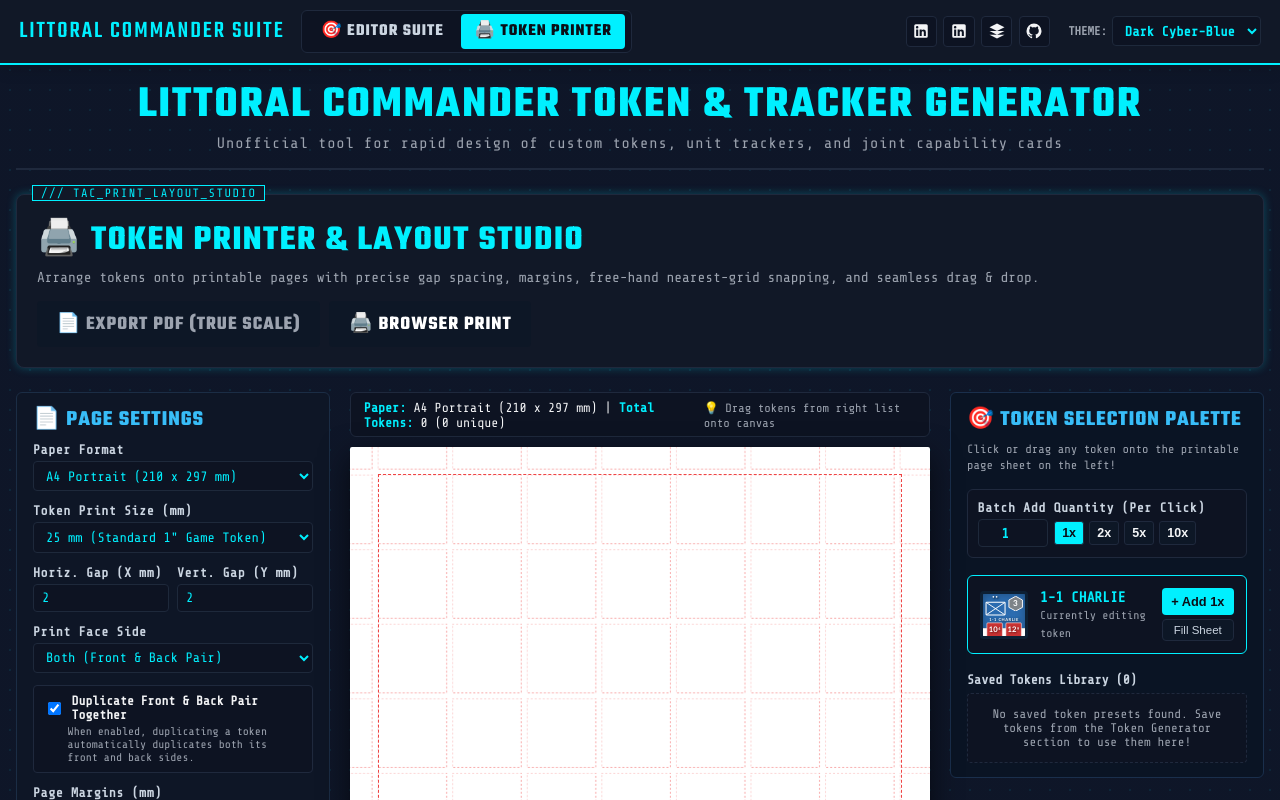
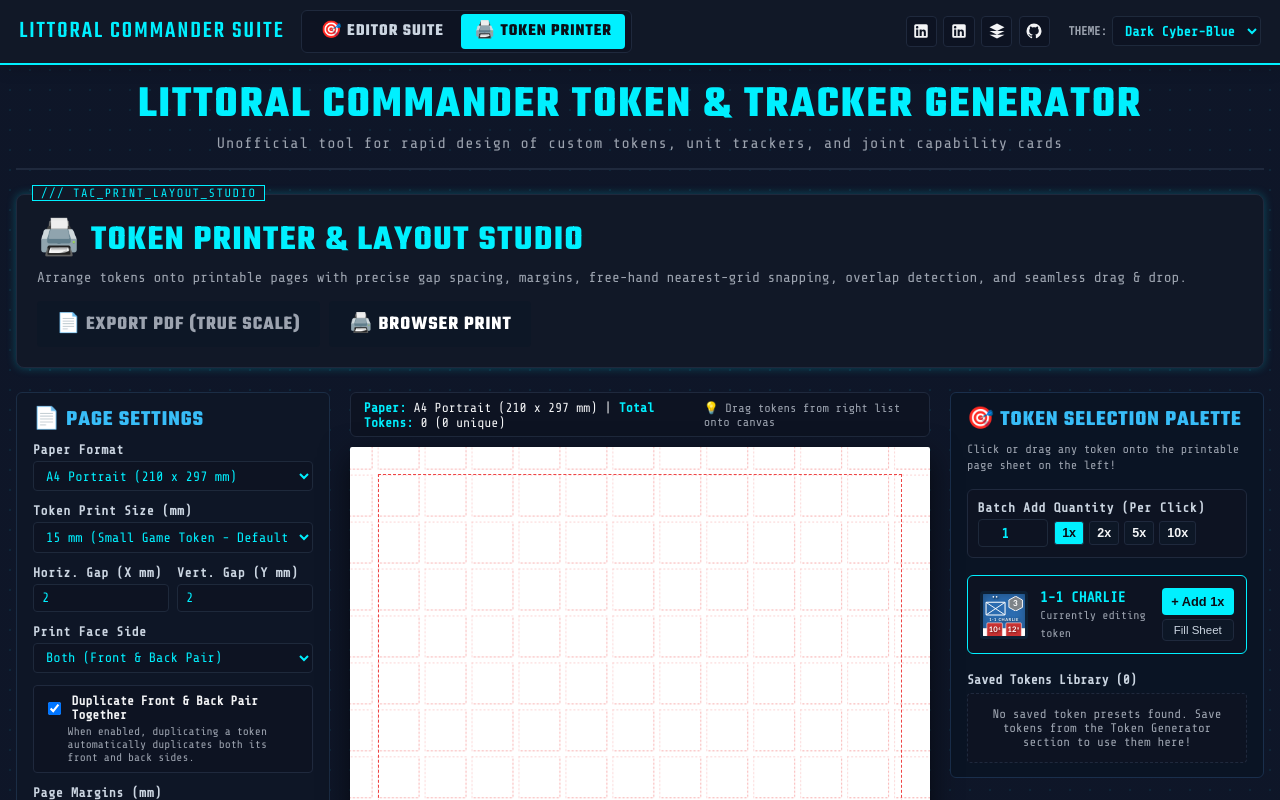
Before and after one commit to Kanuty/litcom-tokengen, a React app: page / in a window 1280 px wide. Both pictures are taken after a click on the button "🖨️ TOKEN PRINTER". Shown: the top 800 px of the page. Built offline with nearby package versions, Linux system fonts and the light colour scheme; the HTML template or start-up script is replaced by a standard one.

Commit message:
feat: update default token print size to 15mm, add pulsing overlap glow, and fix custom size selection
Co-authored-by: Kanuty <52743335+Kanuty@users.noreply.github.com>

```diff
--- a/src/App.css
+++ b/src/App.css
@@ -578,6 +578,27 @@ input[type="color"]::-moz-color-swatch {
   border-radius: 4px;
 }
 
+/* PULSING RED GLOW FOR OVERLAPPING TOKENS IN TOKEN PRINTER */
+@keyframes pulseRedGlow {
+  0% {
+    box-shadow: 0 0 4px #ef4444, inset 0 0 4px #ef4444;
+    border-color: #ef4444;
+  }
+  50% {
+    box-shadow: 0 0 16px #ef4444, inset 0 0 10px #ef4444;
+    border-color: #f87171;
+  }
+  100% {
+    box-shadow: 0 0 4px #ef4444, inset 0 0 4px #ef4444;
+    border-color: #ef4444;
+  }
+}
+
+.pulsing-overlap-glow {
+  animation: pulseRedGlow 1.2s infinite ease-in-out;
+  border-radius: 4px;
+}
+
 /* BROWSER PRINT STYLES */
 @media print {
   body {
--- a/src/components/TokenPrinter.jsx
+++ b/src/components/TokenPrinter.jsx
@@ -1,4 +1,4 @@
-import React, { useState, useRef, useEffect, useCallback } from 'react';
+import React, { useState, useRef, useEffect, useCallback, useMemo } from 'react';
 import { LandToken } from './LandToken';
 
 const PAPER_PRESETS = {
@@ -18,7 +18,8 @@ export function TokenPrinter({
 }) {
   // Paper & Sheet settings
   const [paperKey, setPaperKey] = useState('A4_P');
-  const [tokenSizeMM, setTokenSizeMM] = useState(25); // default 25mm game token
+  const [sizeOption, setSizeOption] = useState('15'); // '15' | '25' | '30' | '40' | 'custom'
+  const [tokenSizeMM, setTokenSizeMM] = useState(15); // default 15mm as requested
   const [gapX, setGapX] = useState(2); // mm
   const [gapY, setGapY] = useState(2); // mm
   const [marginTop, setMarginTop] = useState(10); // mm
@@ -30,7 +31,7 @@ export function TokenPrinter({
 
   // Grid Preview & Snapping Controls
   const [showGridLines, setShowGridLines] = useState(true);
-  const [snapToGrid, setSnapToGrid] = useState(false); // default free hand as requested
+  const [snapToGrid, setSnapToGrid] = useState(false); // default free hand
 
   // Quantity selector for adding tokens
   const [addQuantity, setAddQuantity] = useState(1);
@@ -54,6 +55,15 @@ export function TokenPrinter({
   const mmToPx = canvasPixelWidth / paperWidthMM;
   const canvasPixelHeight = paperHeightMM * mmToPx;
 
+  // Handle Token Size Option changes
+  const handleSizeOptionChange = (e) => {
+    const val = e.target.value;
+    setSizeOption(val);
+    if (val !== 'custom') {
+      setTokenSizeMM(Number(val));
+    }
+  };
+
   // Update canvasPixelWidth on window resize
   useEffect(() => {
     const handleResize = () => {
@@ -70,6 +80,29 @@ export function TokenPrinter({
 
   // Saved tokens filter
   const savedTokens = savedItems.filter((i) => i.type === 'token');
+
+  // Detect overlapping tokens for pulsing red border glow
+  const overlappingTokenIds = useMemo(() => {
+    const overlapSet = new Set();
+    const len = sheetTokens.length;
+    const threshold = tokenSizeMM - 0.5; // Slight tolerance in mm for minor floating precision
+
+    for (let i = 0; i < len; i++) {
+      for (let j = i + 1; j < len; j++) {
+        const t1 = sheetTokens[i];
+        const t2 = sheetTokens[j];
+
+        const dx = Math.abs(t1.x - t2.x);
+        const dy = Math.abs(t1.y - t2.y);
+
+        if (dx < threshold && dy < threshold) {
+          overlapSet.add(t1.id);
+          overlapSet.add(t2.id);
+        }
+      }
+    }
+    return overlapSet;
+  }, [sheetTokens, tokenSizeMM]);
 
   // Snap position (X, Y in mm) to nearest grid cell based on margins and gaps
   const calculateSnapPosition = useCallback((xMM, yMM) => {
@@ -484,7 +517,7 @@ export function TokenPrinter({
               🖨️ Token Printer & Layout Studio
             </h2>
             <p style={{ margin: '0.2rem 0 0 0', color: 'var(--text-muted)', fontSize: '0.9rem' }}>
-              Arrange tokens onto printable pages with precise gap spacing, margins, free-hand nearest-grid snapping, and seamless drag & drop.
+              Arrange tokens onto printable pages with precise gap spacing, margins, free-hand nearest-grid snapping, overlap detection, and seamless drag & drop.
             </p>
           </div>
 
@@ -593,30 +626,27 @@ export function TokenPrinter({
               <div>
                 <label className="field-label">Token Print Size (mm)</label>
                 <select
-                  value={[25, 30, 40].includes(tokenSizeMM) ? tokenSizeMM : 'custom'}
-                  onChange={(e) => {
-                    if (e.target.value !== 'custom') {
-                      setTokenSizeMM(Number(e.target.value));
-                    }
-                  }}
+                  value={sizeOption}
+                  onChange={handleSizeOptionChange}
                   style={{ width: '100%' }}
                 >
-                  <option value={25}>25 mm (Standard 1" Game Token)</option>
-                  <option value={30}>30 mm Medium Token</option>
-                  <option value={40}>40 mm Large Token</option>
+                  <option value="15">15 mm (Small Game Token - Default)</option>
+                  <option value="25">25 mm (Standard 1" Game Token)</option>
+                  <option value="30">30 mm Medium Token</option>
+                  <option value="40">40 mm Large Token</option>
                   <option value="custom">Custom Size...</option>
                 </select>
               </div>
 
-              {![25, 30, 40].includes(tokenSizeMM) && (
+              {sizeOption === 'custom' && (
                 <div>
                   <label className="field-label">Custom Size (mm)</label>
                   <input
                     type="number"
-                    min="10"
+                    min="5"
                     max="100"
                     value={tokenSizeMM}
-                    onChange={(e) => setTokenSizeMM(Math.max(10, Math.min(100, Number(e.target.value) || 25)))}
+                    onChange={(e) => setTokenSizeMM(Math.max(5, Math.min(100, Number(e.target.value) || 15)))}
                     style={{ width: '100%' }}
                   />
                 </div>
@@ -821,7 +851,12 @@ export function TokenPrinter({
               <span style={{ color: 'var(--accent-cyan)', fontWeight: 'bold' }}>Total Tokens:</span> {sheetTokens.length} ({uniqueTokenTypesCount} unique)
             </div>
 
-            <div>
+            <div style={{ display: 'flex', alignItems: 'center', gap: '0.6rem' }}>
+              {overlappingTokenIds.size > 0 && (
+                <span style={{ color: '#ef4444', fontWeight: 'bold', fontSize: '0.75rem' }}>
+                  ⚠️ {overlappingTokenIds.size} Overlapping
+                </span>
+              )}
               <span style={{ color: 'var(--text-muted)', fontSize: '0.75rem' }}>
                 💡 Drag tokens from right list onto canvas
               </span>
@@ -921,6 +956,7 @@ export function TokenPrinter({
                 const leftPx = token.x * mmToPx;
                 const topPx = token.y * mmToPx;
                 const isSelected = selectedTokenId === token.id;
+                const isOverlapping = overlappingTokenIds.has(token.id);
 
                 return (
                   <div
@@ -933,7 +969,7 @@ export function TokenPrinter({
                       width: `${tokenPxSize}px`,
                       height: `${tokenPxSize}px`,
                       cursor: 'grab',
-                      zIndex: isSelected ? 10 : 1,
+                      zIndex: isSelected ? 10 : isOverlapping ? 5 : 1,
                       transition: draggingId === token.id ? 'none' : 'box-shadow 0.15s ease'
                     }}
                   >
@@ -943,6 +979,22 @@ export function TokenPrinter({
                       side={token.side || 'front'}
                       size={tokenPxSize}
                     />
+
+                    {/* Overlap Pulsing Red Border Glow (Class print-ui-overlay excluded during export) */}
+                    {isOverlapping && (
+                      <div
+                        className="print-ui-overlay pulsing-overlap-glow"
+                        style={{
+                          position: 'absolute',
+                          top: -2,
+                          left: -2,
+                          right: -2,
+                          bottom: -2,
+                          border: '2px solid #ef4444',
+                          pointerEvents: 'none'
+                        }}
+                      />
+                    )}
 
                     {/* Selection & Hover Controls Overlay */}
                     <div
```
